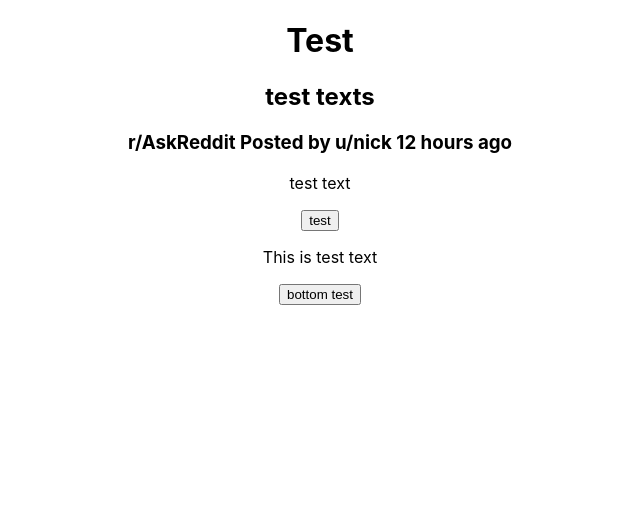
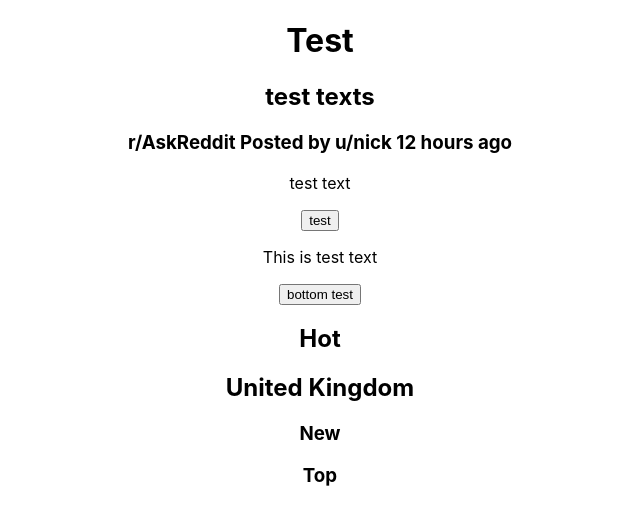
Before and after one commit to ruarplum/leonardo-app, a React (Create React App) app: page / in a window 1280 px wide. Shown: the top 524 px of the page, without its empty margins (320-960 px from the left). Built offline with nearby package versions, Linux system fonts and the light colour scheme.

Commit message:
#4.3 - Fixing links between app.js

```diff
--- a/src/App.js
+++ b/src/App.js
@@ -1,6 +1,7 @@
 import logo from './logo.svg';
 import Feed from './Components/News-Feed/News-Feed';
 import TrendingToday from './Components/TrendingToday#5/TrendingToday'
+import PopularNavbar from './Components/Popular-posts-navbar/Popular-posts-navbar'
 import './App.css';
 
 function App() {
@@ -8,6 +9,7 @@ function App() {
     <div className="App">
       <TrendingToday />
       <Feed />
+      <PopularNavbar />
     </div>
   );
 }
```
Also changed, not shown: src/Components/Popular-posts-navbar/Popular-posts-navbar.css (added), src/Components/Popular-posts-navbar/Popular-posts-navbar.js (renamed from src/Components/Popular-posts-navbar.js).
